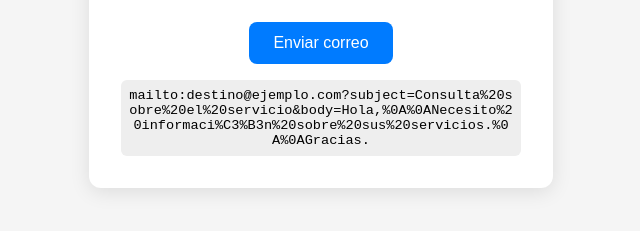
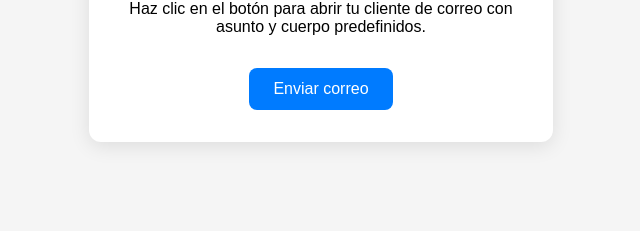
Before and after one commit to ASBTEC/mailto-web, a plain HTML site: page src/index.html in a window 1280 px wide. Shown: the part 385-616 px from the top of the page, without its empty margins (319-959 px from the left). Drawn offline with Linux system fonts and the light colour scheme.

Commit message:
modified html

```diff
--- a/src/index.html
+++ b/src/index.html
@@ -58,14 +58,10 @@
 
     <a
             class="button"
-            href="mailto:destino@ejemplo.com?subject=Consulta%20sobre%20el%20servicio&body=Hola,%0A%0ANecesito%20informaci%C3%B3n%20sobre%20sus%20servicios.%0A%0AGracias."
+            href="mailto:estiu@vilauniversitaria.com?subject=BAC2026&body=Hola,%0A%0ANecesito%20informaci%C3%B3n%20sobre%20sus%20servicios.%0A%0AGracias."
     >
         Enviar correo
     </a>
-
-    <code>
-        mailto:destino@ejemplo.com?subject=Consulta%20sobre%20el%20servicio&body=Hola,%0A%0ANecesito%20informaci%C3%B3n%20sobre%20sus%20servicios.%0A%0AGracias.
-    </code>
 </div>
 </body>
 </html>
```
